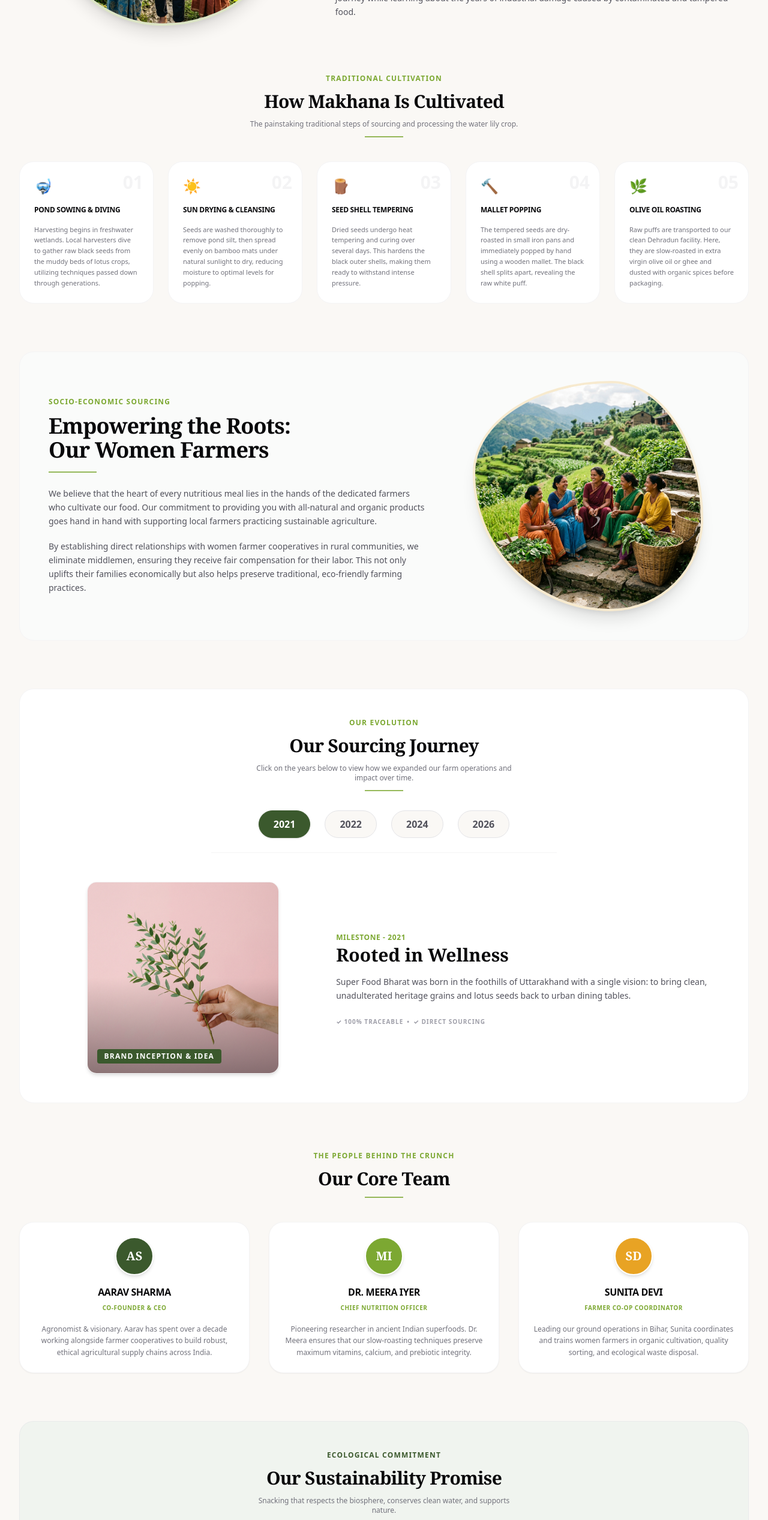
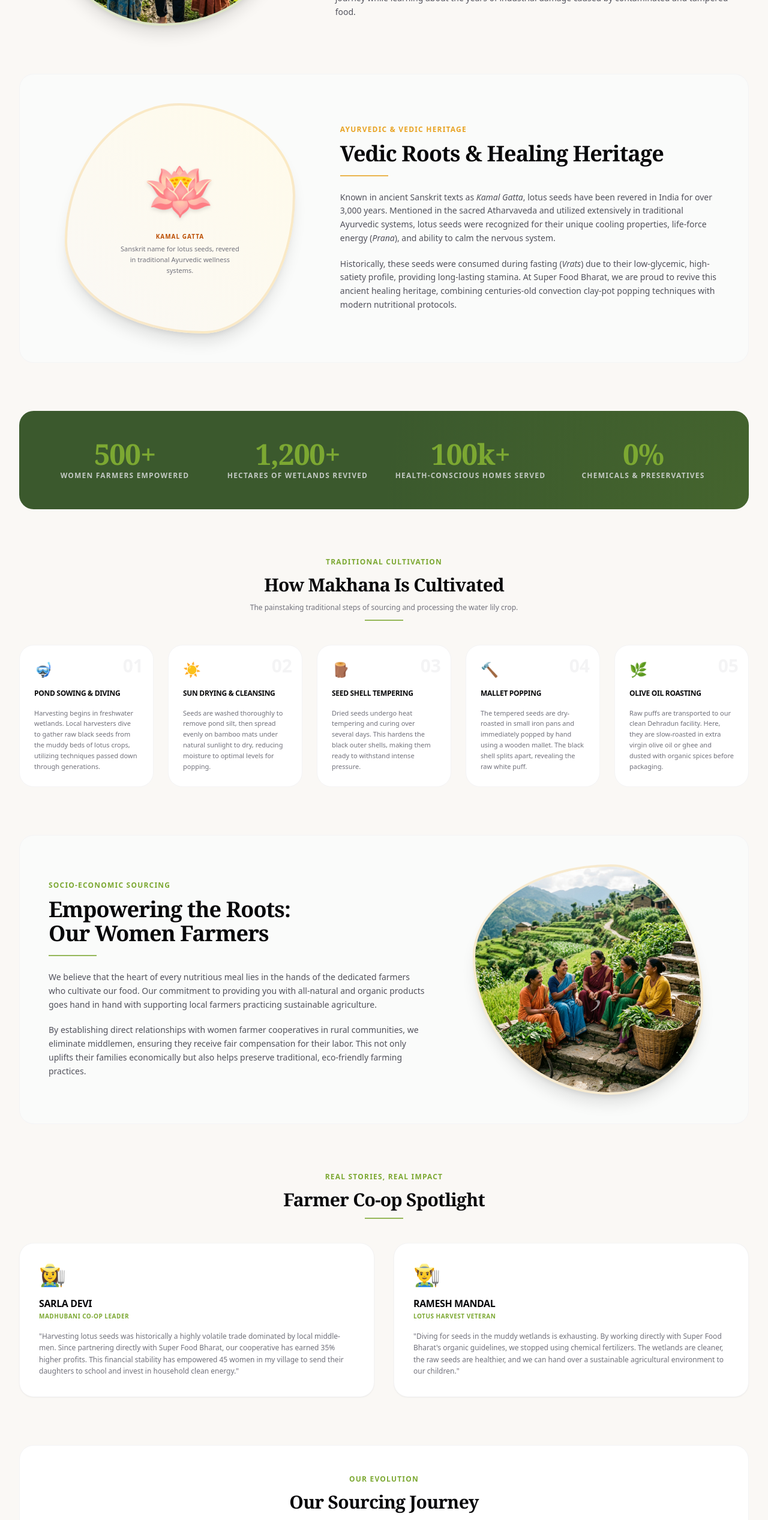
Before and after one commit to sonu2k1/Makhana-web, a Next.js app: page /about-us in a window 1280 px wide. Shown: the part 900-3434 px from the top of the page at 60% size. Built offline with nearby package versions, Linux system fonts and the light colour scheme.

Commit message:
Expand About Us page with Vedic heritage, farmer spotlights, community stats, and founders note

```diff
--- a/src/app/about-us/page.tsx
+++ b/src/app/about-us/page.tsx
@@ -178,6 +178,28 @@ const ECO_PROMISES: EcoPromise[] = [
   }
 ];
 
+interface FarmerSpotlight {
+  name: string;
+  location: string;
+  story: string;
+  icon: string;
+}
+
+const FARMER_SPOTLIGHTS: FarmerSpotlight[] = [
+  {
+    name: "Sarla Devi",
+    location: "Madhubani Co-op Leader",
+    story: "Harvesting lotus seeds was historically a highly volatile trade dominated by local middle-men. Since partnering directly with Super Food Bharat, our cooperative has earned 35% higher profits. This financial stability has empowered 45 women in my village to send their daughters to school and invest in household clean energy.",
+    icon: "👩‍🌾"
+  },
+  {
+    name: "Ramesh Mandal",
+    location: "Lotus Harvest Veteran",
+    story: "Diving for seeds in the muddy wetlands is exhausting. By working directly with Super Food Bharat's organic guidelines, we stopped using chemical fertilizers. The wetlands are cleaner, the raw seeds are healthier, and we can hand over a sustainable agricultural environment to our children.",
+    icon: "👨‍🌾"
+  }
+];
+
 export default function AboutUsPage() {
   const [activeMilestone, setActiveMilestone] = useState<number>(0);
 
@@ -250,7 +272,68 @@ export default function AboutUsPage() {
             </div>
           </div>
 
-          {/* Sourcing Process Section (New Educational Component) */}
+          {/* Section: Vedic Roots & History of Lotus Seeds (New Heritage Component) */}
+          <div className="grid grid-cols-1 lg:grid-cols-12 gap-12 items-center bg-[#fafbfa] rounded-3xl p-8 lg:p-12 border border-zinc-100">
+            {/* Left: Emojis/Graphics */}
+            <div className="lg:col-span-5 flex justify-center items-center">
+              <div className="relative w-80 h-80 sm:w-96 sm:h-96 overflow-hidden rounded-[50%_50%_40%_60%_/_60%_40%_60%_40%] border-4 border-[#e8a324]/20 shadow-xl bg-gradient-to-tr from-[#faf8f5] to-amber-50 flex flex-col items-center justify-center p-8 select-none">
+                <span className="text-8xl filter drop-shadow-md">🪷</span>
+                <div className="text-center mt-6 space-y-1">
+                  <span className="block text-[10px] font-black uppercase text-amber-700 tracking-widest">Kamal Gatta</span>
+                  <p className="text-[11px] text-zinc-500 font-medium max-w-[200px] leading-relaxed">
+                    Sanskrit name for lotus seeds, revered in traditional Ayurvedic wellness systems.
+                  </p>
+                </div>
+              </div>
+            </div>
+
+            {/* Right: Content */}
+            <div className="lg:col-span-7 space-y-6 text-left">
+              <div className="space-y-3">
+                <span className="block text-xs font-black tracking-widest text-[#e8a324] uppercase font-sans">
+                  Ayurvedic & Vedic Heritage
+                </span>
+                <h2 className="text-3xl sm:text-4xl font-black text-zinc-950 tracking-tight font-serif">
+                  Vedic Roots & Healing Heritage
+                </h2>
+                <div className="w-20 h-0.5 bg-[#e8a324] opacity-80 mt-4"></div>
+              </div>
+
+              <div className="space-y-5 text-sm text-zinc-600 leading-relaxed font-medium">
+                <p>
+                  Known in ancient Sanskrit texts as <em>Kamal Gatta</em>, lotus seeds have been revered in India for over 3,000 years. Mentioned in the sacred Atharvaveda and utilized extensively in traditional Ayurvedic systems, lotus seeds were recognized for their unique cooling properties, life-force energy (<em>Prana</em>), and ability to calm the nervous system.
+                </p>
+                <p>
+                  Historically, these seeds were consumed during fasting (<em>Vrats</em>) due to their low-glycemic, high-satiety profile, providing long-lasting stamina. At Super Food Bharat, we are proud to revive this ancient healing heritage, combining centuries-old convection clay-pot popping techniques with modern nutritional protocols.
+                </p>
+              </div>
+            </div>
+          </div>
+
+          {/* Section: Community Impact Statistics (New Statistics Counter) */}
+          <div className="bg-[#3b592d] text-white rounded-3xl p-8 lg:p-12 text-center select-none overflow-hidden relative">
+            <div className="absolute inset-0 bg-[radial-gradient(circle_at_bottom_right,rgba(124,168,50,0.15),transparent_50%)]"></div>
+
+            <div className="relative z-10 grid grid-cols-2 lg:grid-cols-4 gap-8">
+              {[
+                { number: "500+", label: "Women Farmers Empowered" },
+                { number: "1,200+", label: "Hectares of Wetlands Revived" },
+                { number: "100k+", label: "Health-Conscious Homes Served" },
+                { number: "0%", label: "Chemicals & Preservatives" }
+              ].map((stat) => (
+                <div key={stat.label} className="space-y-1">
+                  <div className="text-4xl lg:text-5xl font-black font-serif tracking-tight text-[#7ca832]">
+                    {stat.number}
+                  </div>
+                  <div className="text-[10px] lg:text-xs font-black uppercase tracking-widest text-zinc-200/80">
+                    {stat.label}
+                  </div>
+                </div>
+              ))}
+            </div>
+          </div>
+
+          {/* Sourcing Process Section */}
           <div className="space-y-10">
             <div className="text-center space-y-3 max-w-md mx-auto">
               <span className="block text-xs font-black tracking-widest text-[#7ca832] uppercase font-sans">
@@ -322,6 +405,41 @@ export default function AboutUsPage() {
                   className="w-full h-full object-cover"
                 />
               </div>
+            </div>
+          </div>
+
+          {/* Section: Farmer Spotlight Cooperative Stories (New Impact Stories Component) */}
+          <div className="space-y-10">
+            <div className="text-center space-y-3 max-w-md mx-auto">
+              <span className="block text-xs font-black tracking-widest text-[#7ca832] uppercase font-sans">
+                Real Stories, Real Impact
+              </span>
+              <h2 className="text-3xl font-black text-zinc-950 font-serif tracking-tight">
+                Farmer Co-op Spotlight
+              </h2>
+              <div className="w-16 h-0.5 bg-[#7ca832] mx-auto opacity-80"></div>
+            </div>
+
+            <div className="grid grid-cols-1 md:grid-cols-2 gap-8 text-left">
+              {FARMER_SPOTLIGHTS.map((farmer) => (
+                <div
+                  key={farmer.name}
+                  className="bg-white border border-zinc-100 rounded-3xl p-8 space-y-4 shadow-xs hover:shadow-md transition-shadow relative overflow-hidden"
+                >
+                  <span className="text-4xl select-none block">{farmer.icon}</span>
+                  <div className="space-y-0.5">
+                    <h3 className="text-base font-black text-zinc-950 uppercase tracking-tight">
+                      {farmer.name}
+                    </h3>
+                    <span className="text-[10px] font-bold text-[#7ca832] uppercase tracking-wider block">
+                      {farmer.location}
+                    </span>
+                  </div>
+                  <p className="text-xs text-zinc-500 leading-relaxed font-medium">
+                    "{farmer.story}"
+                  </p>
+                </div>
+              ))}
             </div>
           </div>
 
@@ -429,7 +547,43 @@ export default function AboutUsPage() {
             </div>
           </div>
 
-          {/* Environmental Promise Section (New Eco/Sustainability Component) */}
+          {/* Section: Founder's Note (New Executive Letter Component) */}
+          <div className="bg-white border border-zinc-100 rounded-3xl p-8 lg:p-12 space-y-6 text-left max-w-4xl mx-auto shadow-sm relative">
+            <div className="absolute top-8 right-12 text-7xl font-serif text-zinc-100/60 select-none font-black leading-none">
+              “
+            </div>
+
+            <div className="space-y-2">
+              <span className="block text-xs font-black tracking-widest text-[#3b592d] uppercase font-sans">
+                Letter from the Founders
+              </span>
+              <h2 className="text-2xl sm:text-3xl font-black text-zinc-950 font-serif tracking-tight">
+                A Mission of Wholesome Revival
+              </h2>
+              <div className="w-12 h-0.5 bg-[#3b592d] opacity-80"></div>
+            </div>
+
+            <div className="space-y-4 text-xs sm:text-sm text-zinc-600 leading-relaxed font-medium font-sans">
+              <p>
+                Dear Health-Conscious Friend,
+              </p>
+              <p>
+                We founded Super Food Bharat because we saw a growing divide: modern, high-speed snack products were separating us from the heritage grains and natural superfoods that sustained our ancestors for centuries. Processed potato chips and high-sodium popped snacks have dominated our pantry shelves at the cost of long-term health.
+              </p>
+              <p>
+                Our journey took us directly to the pristine pond wetlands of Bihar and Dehradun. By establishing direct-purchase contracts with women-led farmer self-help groups, we wanted to ensure that the farmers who harvest the seeds earn fair wages. Simultaneously, by keeping our flavorings free from artificial chemicals, preservatives, or toxic MSG, we set out to prove that eating clean does not mean sacrificing taste.
+              </p>
+              <p>
+                Thank you for supporting sustainable wetland agriculture and choosing a cleaner path to daily energy. We hope you enjoy the crunch of our slow-roasted seeds as much as we enjoyed harvesting them.
+              </p>
+              <p className="pt-2 font-black text-zinc-900 font-serif">
+                Aarav Sharma & Dr. Meera Iyer <br />
+                <span className="text-[10px] text-[#7ca832] uppercase tracking-wider font-sans font-bold">Co-Founders, Super Food Bharat</span>
+              </p>
+            </div>
+          </div>
+
+          {/* Environmental Promise Section */}
           <div className="bg-[#f0f4ef] border border-zinc-200/50 rounded-3xl p-8 lg:p-12 space-y-8">
             <div className="text-center space-y-3 max-w-md mx-auto">
               <span className="block text-xs font-black tracking-widest text-[#3b592d] uppercase font-sans">
```
